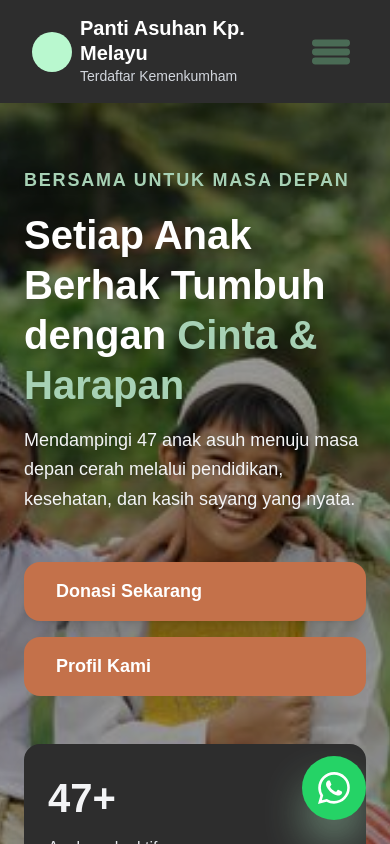
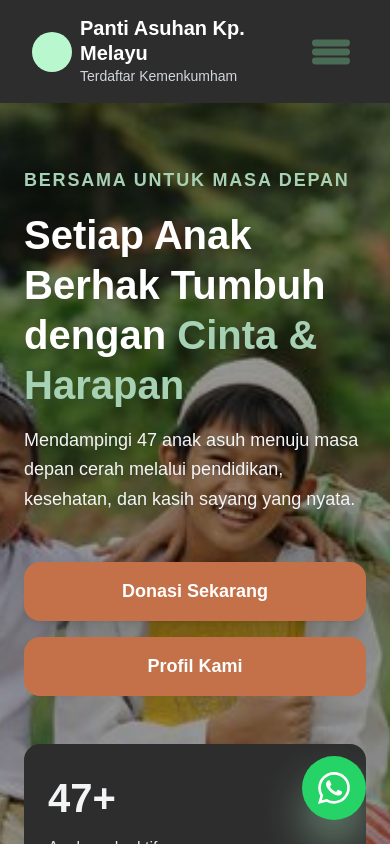
Before and after one commit to imamMka/YayasanPantiKp.Melayu, a Next.js app: page / in a window 390 px wide. Shown: the top 844 px of the page. Built offline with nearby package versions, Linux system fonts and the light colour scheme.

Commit message:
fix problem

```diff
--- a/components/HomeData/Hero.tsx
+++ b/components/HomeData/Hero.tsx
@@ -26,13 +26,13 @@ const Hero: React.FC = () => {
           <div className="flex flex-col sm:flex-row w-full gap-4">
             <Link
               href="/donation"
-              className="text-[18px] md:text-[20px] bg-[#C4714A] text-white px-8 py-4 rounded-2xl font-semibold hover:bg-[#a66a48] transition-all transform hover:scale-105 cursor-pointer shadow-lg"
+              className="text-[18px] text-center md:text-[20px] bg-[#C4714A] text-white px-8 py-4 rounded-2xl font-semibold hover:bg-[#a66a48] transition-all transform hover:scale-105 cursor-pointer shadow-lg"
             >
               Donasi Sekarang
             </Link>
             <Link
               href="/profile"
-              className="text-[18px] md:text-[20px] bg-[#C4714A]  text-white px-8 py-4 rounded-2xl font-semibold  hover:bg-[#a66a48] transition-all cursor-pointer"
+              className="text-[18px] text-center md:text-[20px] bg-[#C4714A]  text-white px-8 py-4 rounded-2xl font-semibold  hover:bg-[#a66a48] transition-all cursor-pointer"
             >
               Profil Kami
             </Link>
```
Also changed, not shown: 1 other file (tests, documents, lock files or other folders).
